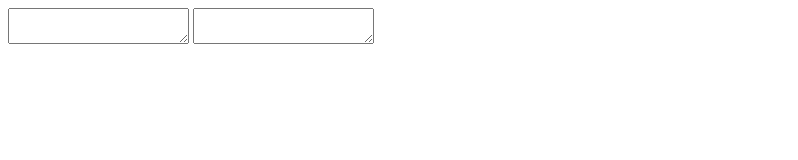
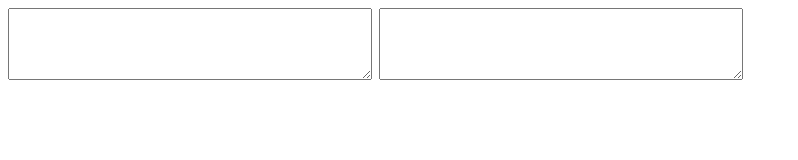
Before and after one commit to Danas19/keybpatdasaaa, a plain HTML site: page index.html in a window 1280 px wide. Shown: the whole page, without its empty margins (0-798 px from the left). Drawn offline with Linux system fonts and the light colour scheme.

Commit message:
chnaged size of letters

```diff
--- a/index.html
+++ b/index.html
@@ -1,3 +1,9 @@
+<style>
+* {
+	font-size: 1.3em;
+}
+</style>
+
 <textarea>
 
 </textarea>
```
